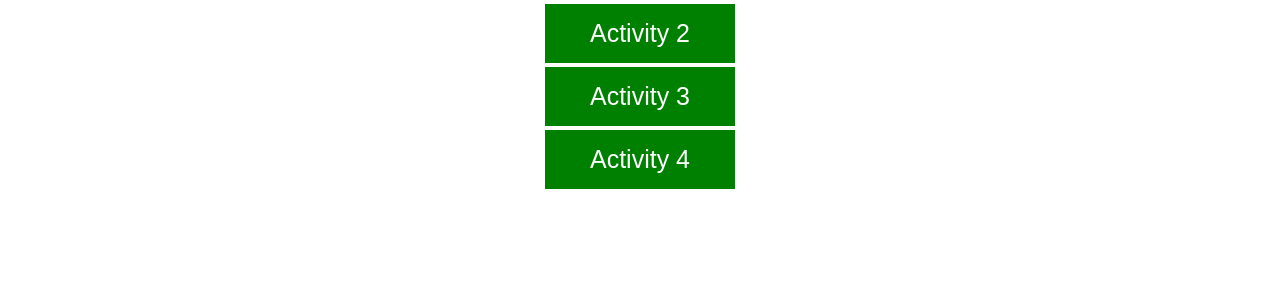
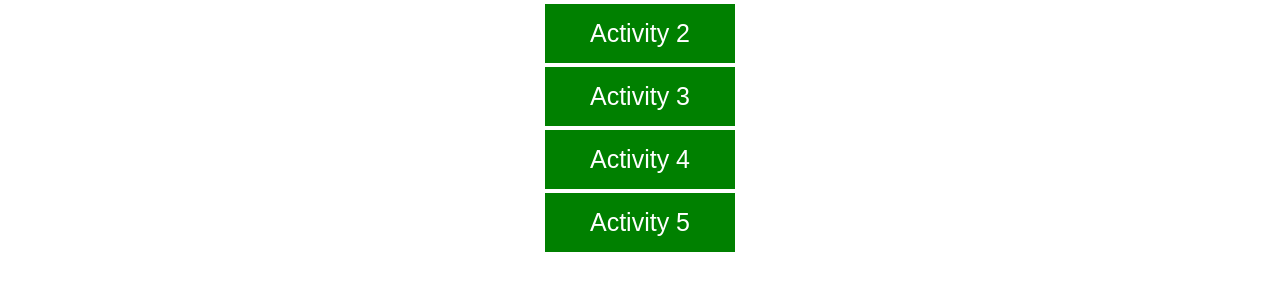
Before and after one commit to migueljoiesevillapolines/migueljoiesevillapolines.github.io, a plain HTML site: page activities.html in a window 1280 px wide. Shown: the part 162-452 px from the top of the page. Drawn offline with Linux system fonts and the light colour scheme.

Commit message:
Update activities.html

```diff
--- a/activities.html
+++ b/activities.html
@@ -102,6 +102,7 @@
 <button class="button act"><a href="index.html" style="text-decoration: none; color: white; font-size: 25px;">Activity 2</a></button>
 <button class="button act"><a href="page1.html" style="text-decoration: none; color: white; font-size: 25px;">Activity 3</a></button>
 <button class="button act"><a href="activity4.html" style="text-decoration: none; color: white; font-size: 25px;">Activity 4</a></button>
+<button class="button act"><a href="activity5.html" style="text-decoration: none; color: white; font-size: 25px;">Activity 5</a></button>
 
 
 
```
